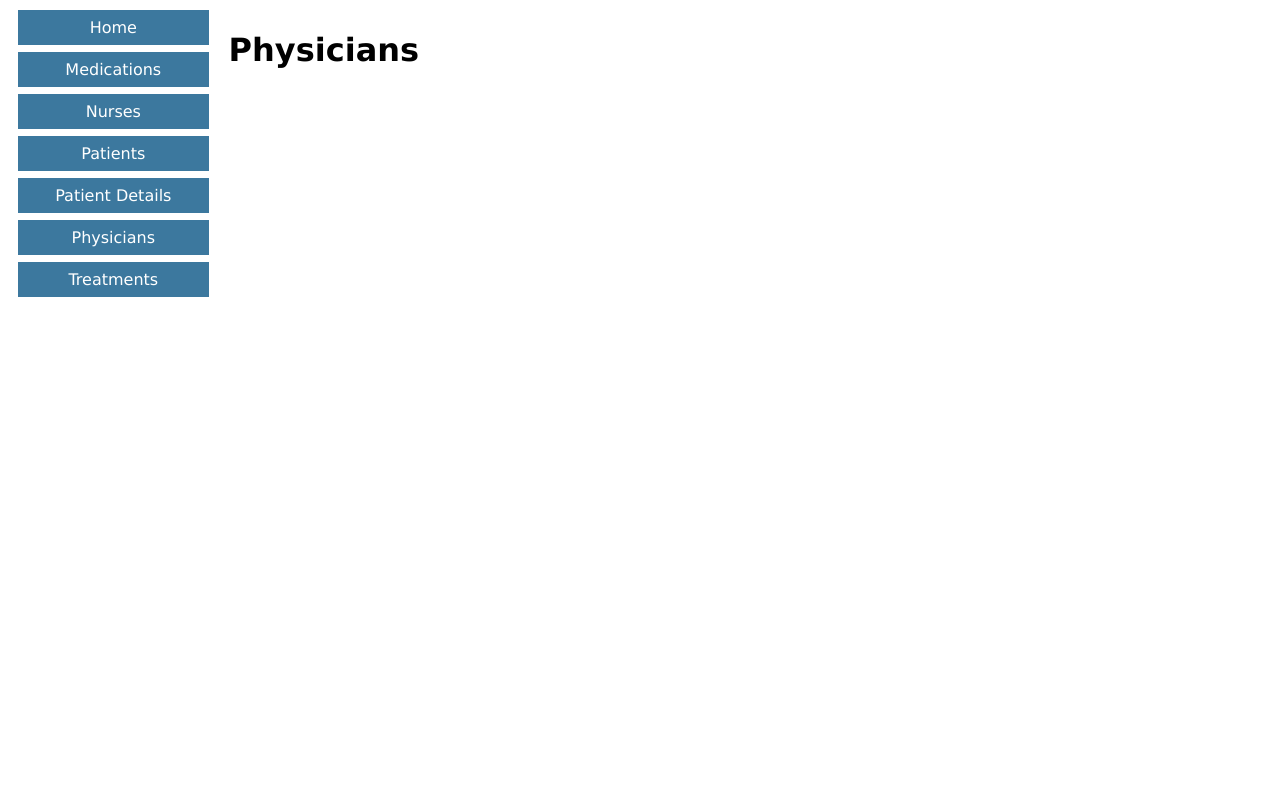
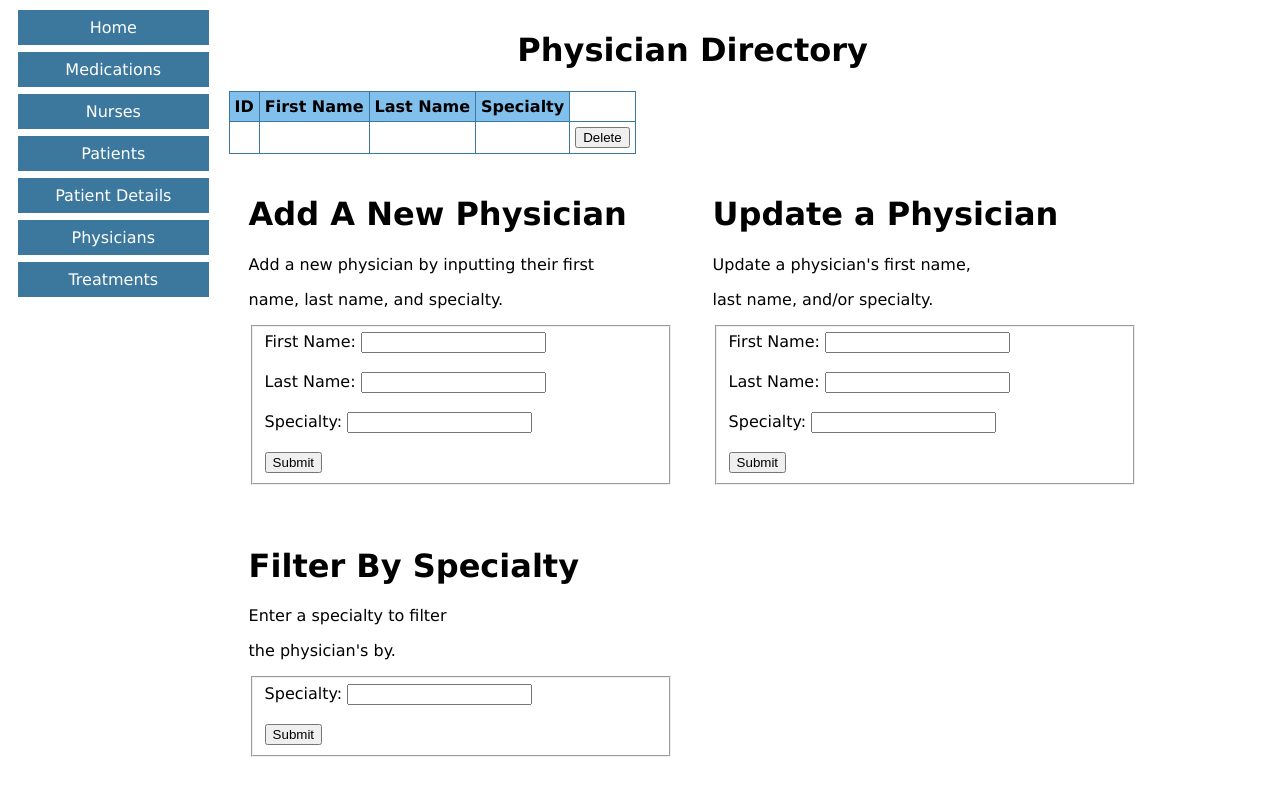
Before and after one commit to crystalelie/West-Valley-Medical-Center, a Flask app: page /physicians in a window 1280 px wide. Shown: the part 119-914 px from the top of the page. Before the commit the page ends 416 px from the top, so only its background shows below. Run offline with Flask 2, Linux system fonts and the light colour scheme; parts of the project's set-up code (start-up, migrations or seed data) failed here and were passed over; some libraries are stand-ins or nearby versions.

Commit message:
Added forms to add/update/filter the data

```diff
--- a/templates/physicians.html
+++ b/templates/physicians.html
@@ -26,18 +26,95 @@
     </div>
 
   <div class="col-s-9">
-    <h1>Physicians</h1>
+    <div style="text-align: center;"><h1>Physician Directory</h1></div>
 
       <!-- TABLE -->
-      <div class="child">
+      <div class="table" style="margin-left: auto; margin-right: auto;">
+        <table>
+          <thead>
+            <tr>
+              <th>ID</th>
+              <th>First Name</th>
+              <th>Last Name</th>
+              <th>Specialty</th>
+            </tr>
+          </thead>
+          <tbody>
+            <td></td>
+            <td></td>
+            <td></td>
+            <td></td>
+            <td><button type="button">Delete</button></td>
+          </tbody>
+        </table>
+        </div>
 
-        </div>
-      </div>
 
     <!-- FORMS -->
+    <div class="float">
     <div class="child">
+      <h1>Add A New Physician</h1>
+      <p>Add a new physician by inputting their first</p>
+      <p>name, last name, and specialty.</p>
+      <form method="POST">
+        <fieldset>
+          <label for="firstname">First Name:</label>
+          <input type="text" id="firstname">
+        </br>
+        </br>
+          <label for="lastname">Last Name:</label>
+          <input type="text" id="lastname">
+        </br>
+        </br>
+          <label for="specialty">Specialty:</label>
+          <input type="text" id="specialty">
+          </br>
+          </br>
+          <input type="submit" value="Submit">
+        </fieldset>
+      </form>
+    </div>
 
+    <div class="child">
+      <h1>Update a Physician</h1>
+      <p>Update a physician's first name,</p>
+      <p>last name, and/or specialty.</p>
+      <form method="POST">
+        <fieldset>
+          <label for="firstname">First Name:</label>
+          <input type="text" id="firstname">
+        </br>
+        </br>
+          <label for="lastname">Last Name:</label>
+          <input type="text" id="lastname">
+        </br>
+        </br>
+          <label for="specialty">Specialty:</label>
+          <input type="text" id="specialty">
+          </br>
+          </br>
+          <input type="submit" value="Submit">
+        </fieldset>
+      </form>
     </div>
+
+    <div class="child">
+      <h1>Filter By Specialty</h1>
+      <p>Enter a specialty to filter</p>
+      <p>the physician's by.</p>
+      <form method="POST">
+        <fieldset>
+          <label for="specialty">Specialty:</label>
+          <input type="text" id="specialty">
+        </br>
+        </br>
+          <input type="submit" value="Submit">
+        </fieldset>
+      </form>
+    </div>
+
+  </div>
+</div>
 </div>
 
 
```
Also changed, not shown: templates/medications.html (+70 -7 lines), templates/treatments.html (+68 -5 lines).
